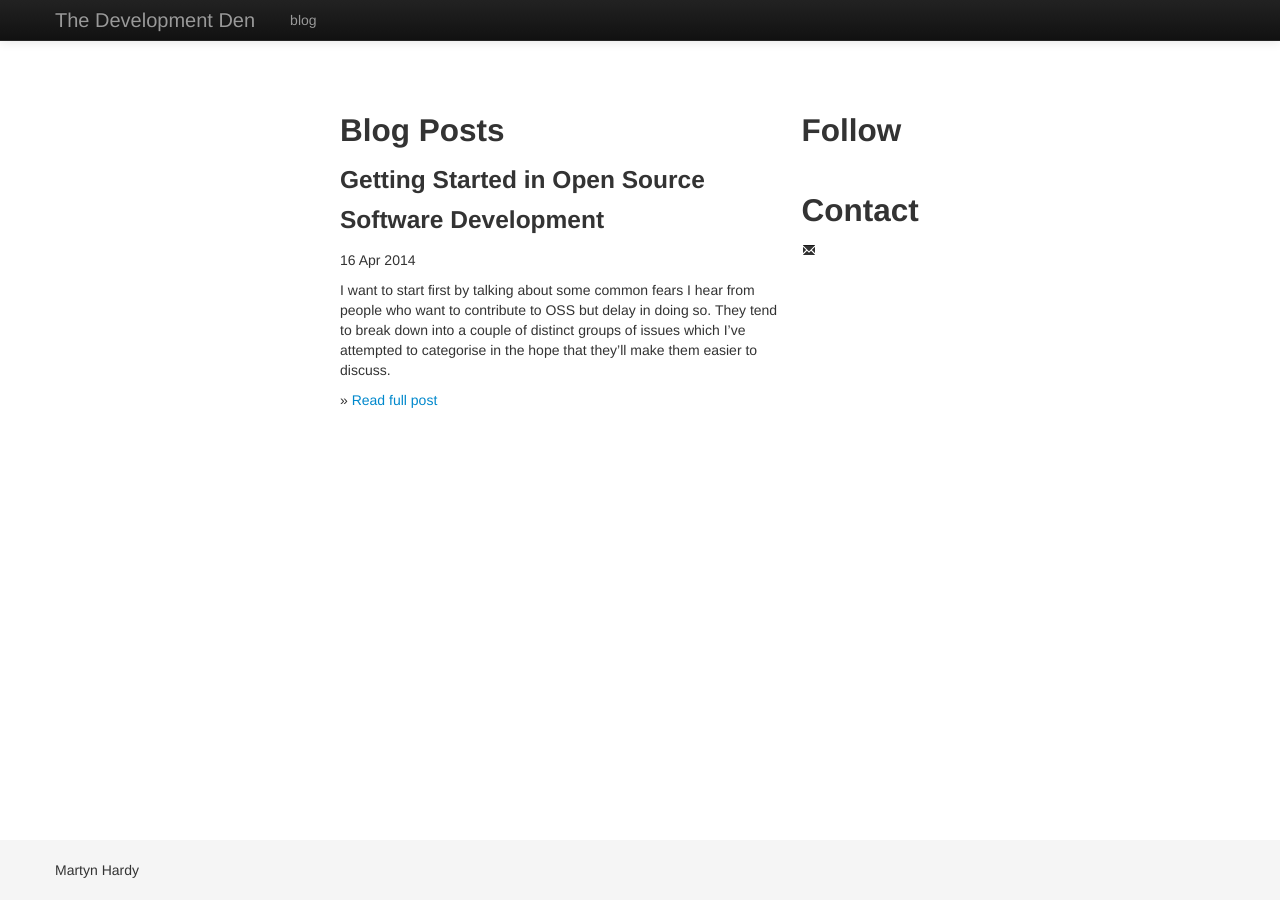
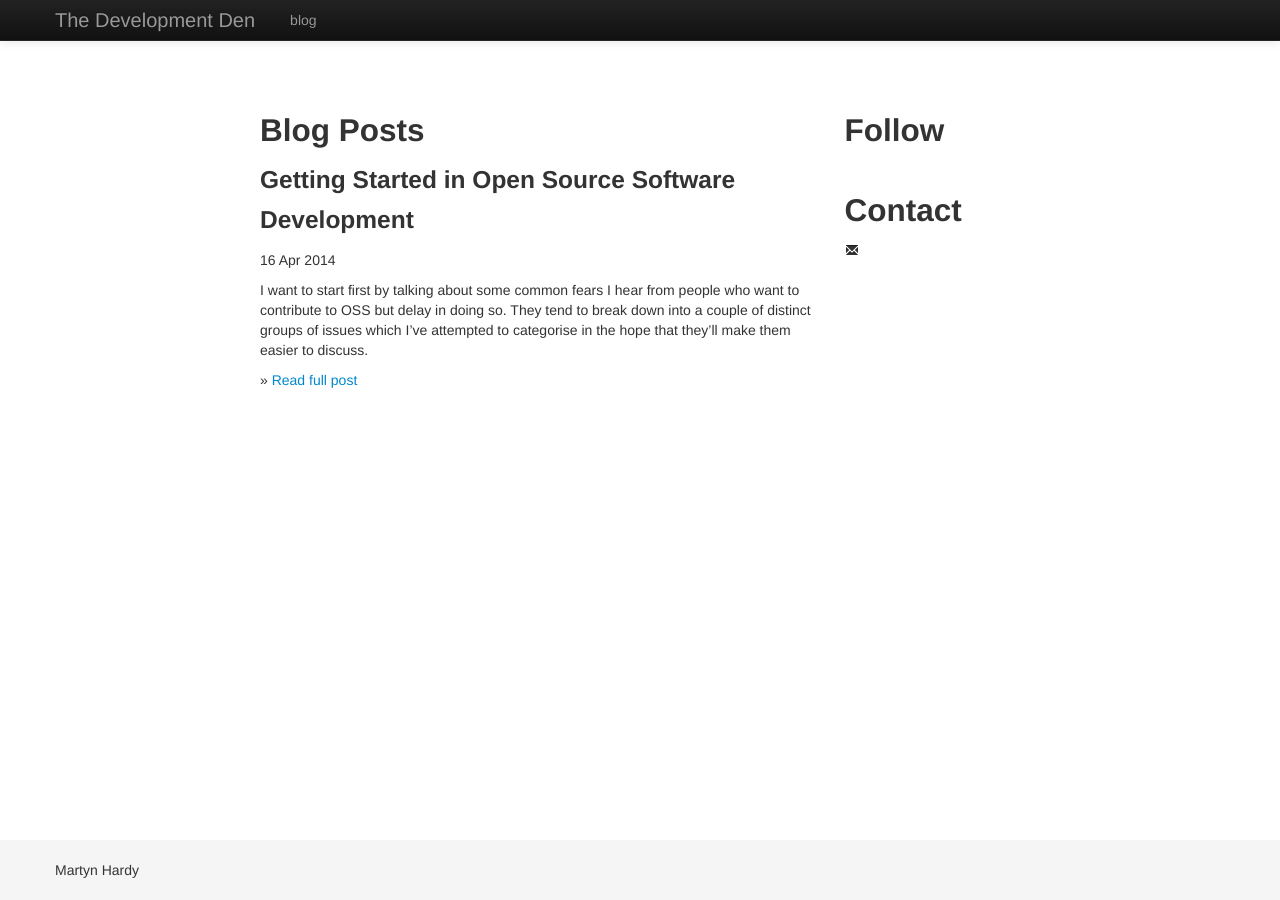
Before and after one commit to martynthewolf/martynthewolf.github.io, a Jekyll site: the page built from index.html, in a window 1280 px wide. Built offline with Jekyll 4.4.1, drawn with Linux system fonts in a browser that asks for light colours; nearby versions of some CDN libraries.

Commit message:
Use px for max width

```diff
--- a/css/bootstrap/css/custom.css
+++ b/css/bootstrap/css/custom.css
@@ -1,6 +1,6 @@
 .main-container {
     padding-top:100px;
-    max-width:50%;
+    max-width:800px;
 }
 
 html {
```
